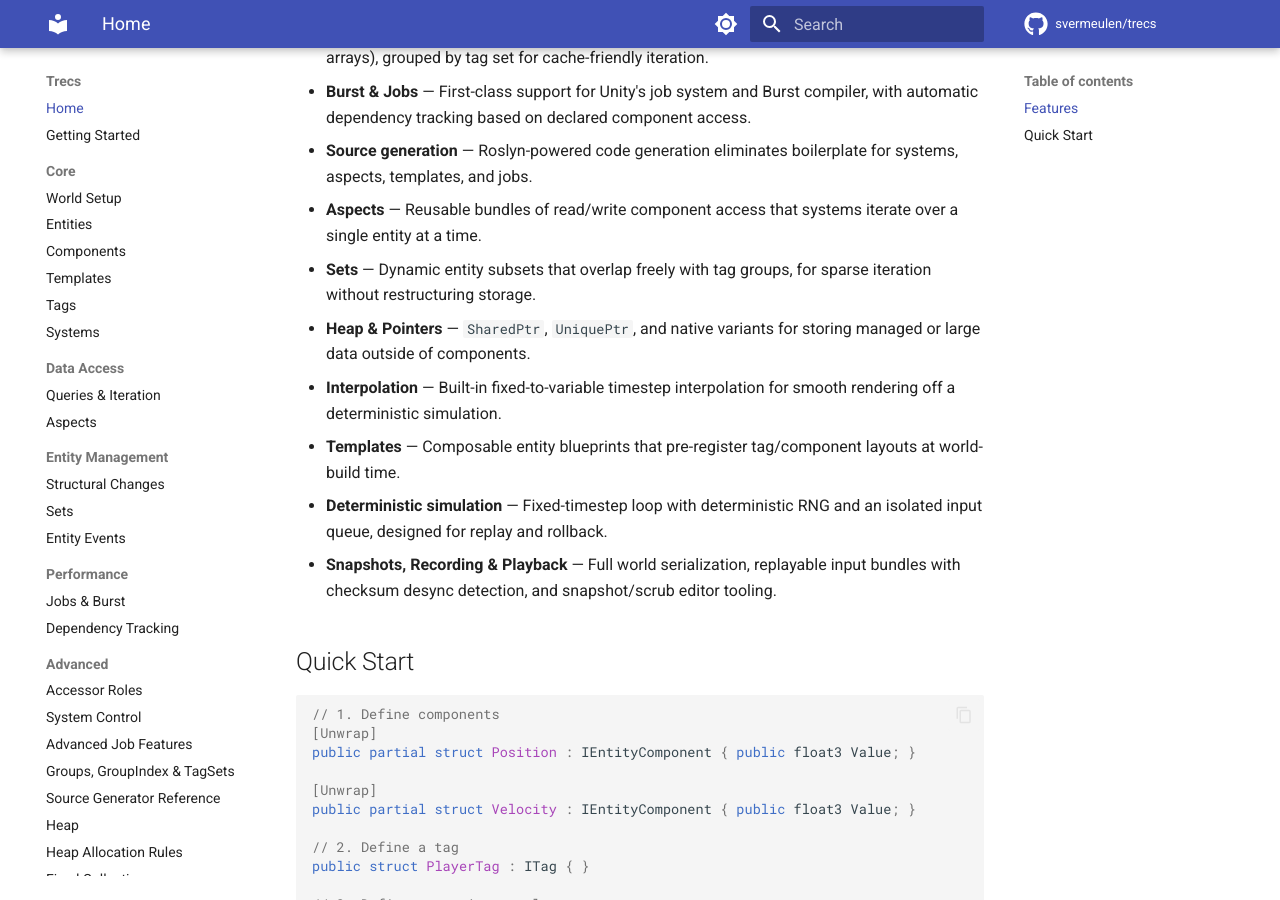
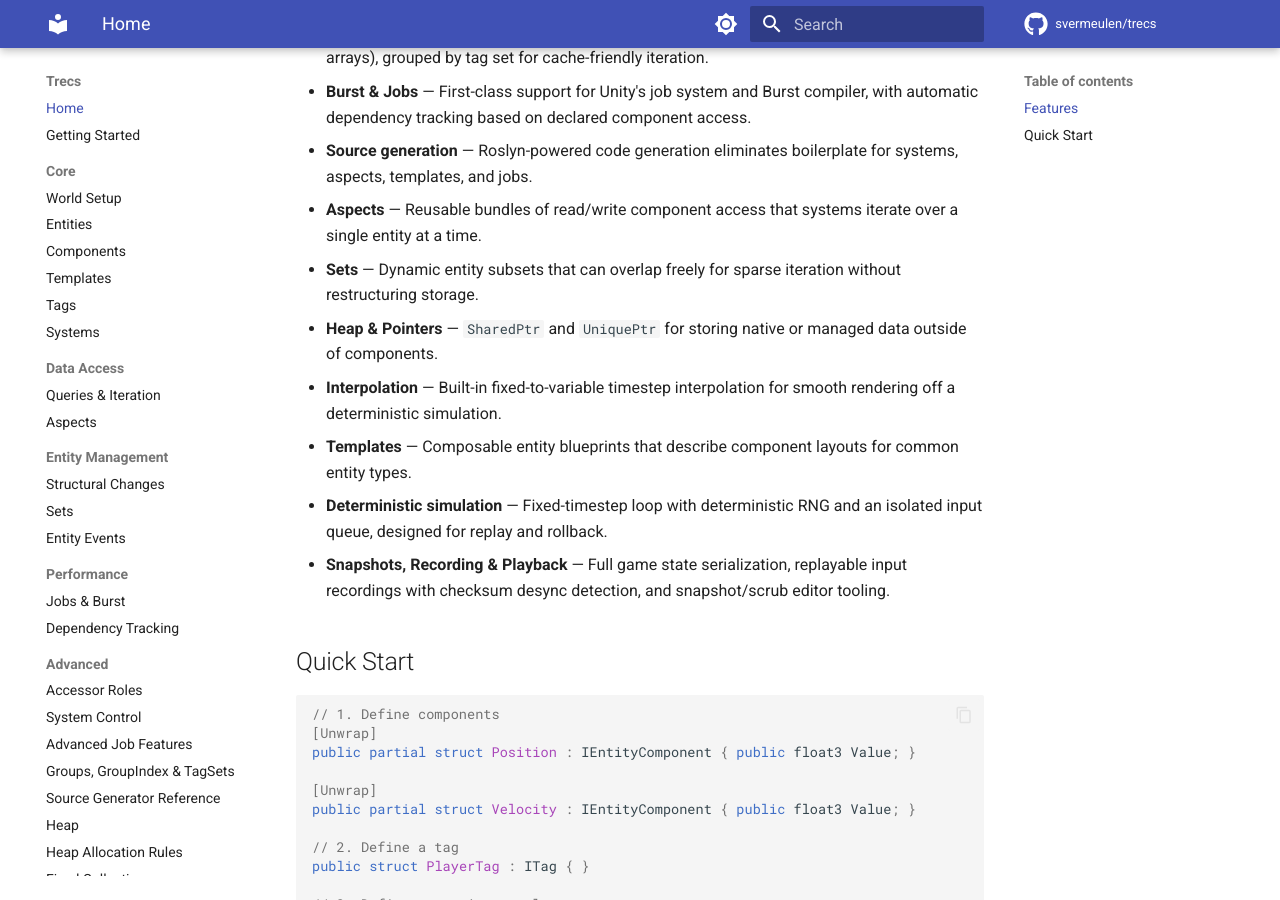
Before and after one commit to svermeulen/trecs, an MkDocs documentation site: the page built from docs/index.md, in a window 1280 px wide and 900 px high, scrolled down 302 px. Built offline with MkDocs 1.6.1 and Material for MkDocs 9.7.7, drawn with Linux system fonts in a browser that asks for light colours; comment, search, counter and statistics services are not loaded.

Commit message:
Tweaks to docs

```diff
--- a/docs/index.md
+++ b/docs/index.md
@@ -8,12 +8,12 @@ A high-performance Entity Component System framework for Unity, designed for det
 - **Burst & Jobs** — First-class support for Unity's job system and Burst compiler, with automatic dependency tracking based on declared component access.
 - **Source generation** — Roslyn-powered code generation eliminates boilerplate for systems, aspects, templates, and jobs.
 - **Aspects** — Reusable bundles of read/write component access that systems iterate over a single entity at a time.
-- **Sets** — Dynamic entity subsets that overlap freely with tag groups, for sparse iteration without restructuring storage.
-- **Heap & Pointers** — `SharedPtr`, `UniquePtr`, and native variants for storing managed or large data outside of components.
+- **Sets** — Dynamic entity subsets that can overlap freely for sparse iteration without restructuring storage.
+- **Heap & Pointers** — `SharedPtr` and `UniquePtr` for storing native or managed data outside of components.
 - **Interpolation** — Built-in fixed-to-variable timestep interpolation for smooth rendering off a deterministic simulation.
-- **Templates** — Composable entity blueprints that pre-register tag/component layouts at world-build time.
+- **Templates** — Composable entity blueprints that describe component layouts for common entity types.
 - **Deterministic simulation** — Fixed-timestep loop with deterministic RNG and an isolated input queue, designed for replay and rollback.
-- **Snapshots, Recording & Playback** — Full world serialization, replayable input bundles with checksum desync detection, and snapshot/scrub editor tooling.
+- **Snapshots, Recording & Playback** — Full game state serialization, replayable input recordings with checksum desync detection, and snapshot/scrub editor tooling.
 
 ## Quick Start
 
```
